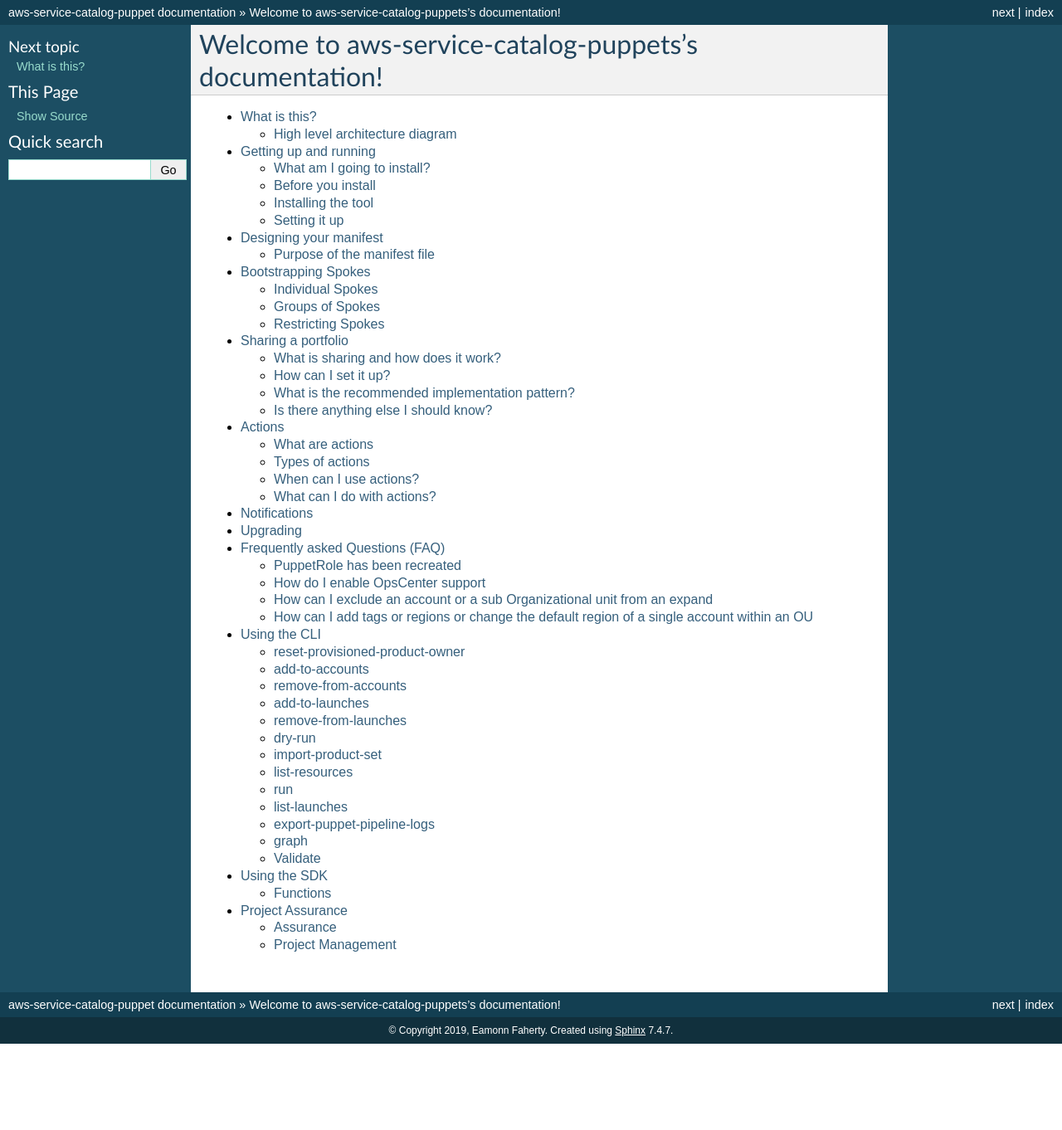
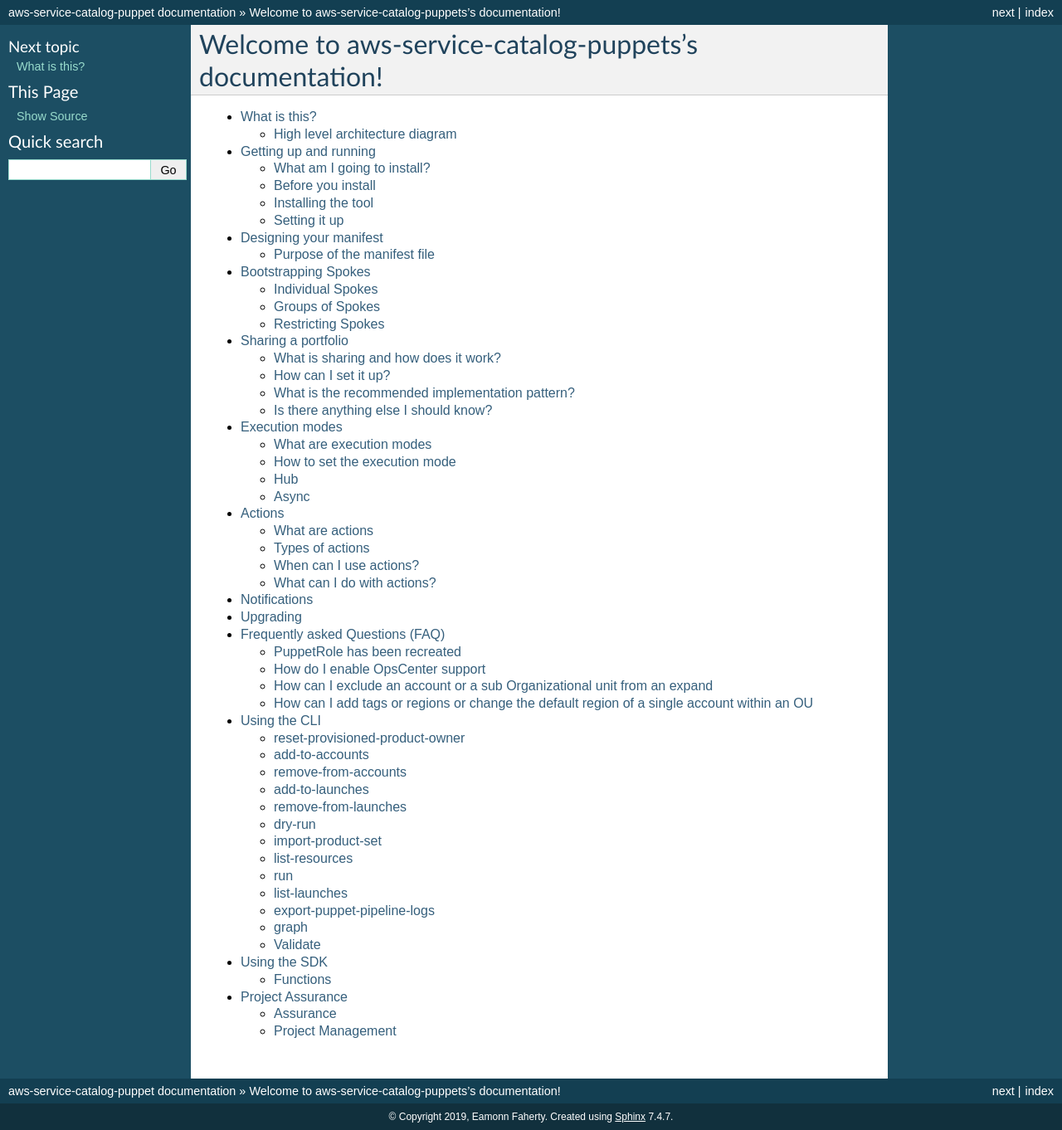
Before and after one commit to awslabs/aws-service-catalog-puppet, a Sphinx documentation site: the page built from docs/source/index.rst, in a window 1280 px wide. Shown: the whole page at 83% size. Built offline with Sphinx 7.4.7, drawn with Linux system fonts in a browser that asks for light colours; before the commit the page ends 1258 px from its top, so only the background shows below that; some of the changed lines change nothing that is shown.

Commit message:
adding more docsg

```diff
--- a/docs/source/index.rst
+++ b/docs/source/index.rst
@@ -10,6 +10,7 @@
    puppet/designing_your_manifest
    puppet/bootstrapping_spokes
    puppet/sharing_a_portfolio
+   puppet/execution_modes
    puppet/actions
    puppet/notifications
    puppet/upgrading
--- /dev/null
+++ b/docs/source/puppet/execution_modes.rst
@@ -0,0 +1,60 @@
+Execution modes
+===============
+
+What are execution modes
+------------------------
+
+Execution modes alter the way the framework runs.  When you change the value of the execution mode you change how or
+where the execution will occur.
+
+Up until version 0.76.0 this framework only supported a single execution mode - hub.  This meant there was a single
+pipeline provisioning products and sharing portfolios.  This is still the default mode.  When you configure a launch
+you can set the execution mode.  If you do not set it, it will default back to hub.  Read the following to understand
+more about the different execution modes.
+
+
+How to set the execution mode
+-----------------------------
+
+You can configure the execution mode for a launch by setting it:
+
+.. code-block:: yaml
+
+      IAM-1:
+        portfolio: e-mandatory
+        product: aws-iam-administrator-access-assumable-role-account
+        version: v1
+        execution: async
+        parameters:
+          AccountToTrust:
+            default: '0123456789010'
+          RoleName:
+            default: 'SuperAdmin'
+          Path:
+            default: '/'
+        deploy_to:
+          tags:
+            - tag: role:spokes
+              regions: default_region
+
+
+You can change the execution mode to any of the accepted values at any time.
+
+
+Hub
+---
+
+Hub is the default.  It means all provisioning occurs in the main AWS CodeBuild project in the puppet account.  During a
+hub execution the CodeBuild project will wait for each execution to complete before processing its dependents.
+
+
+Async
+-----
+
+.. note::
+
+    This was added in version 0.76.0
+
+With async the provisioning still occurs in the CodeBuild project of the puppet account but when provisioning of
+launches is running the CodeBuild project does not wait for the completion of the product provisioning.  This means you
+cannot depend on a launch that is async and you cannot have outputs for an async launch.
```
